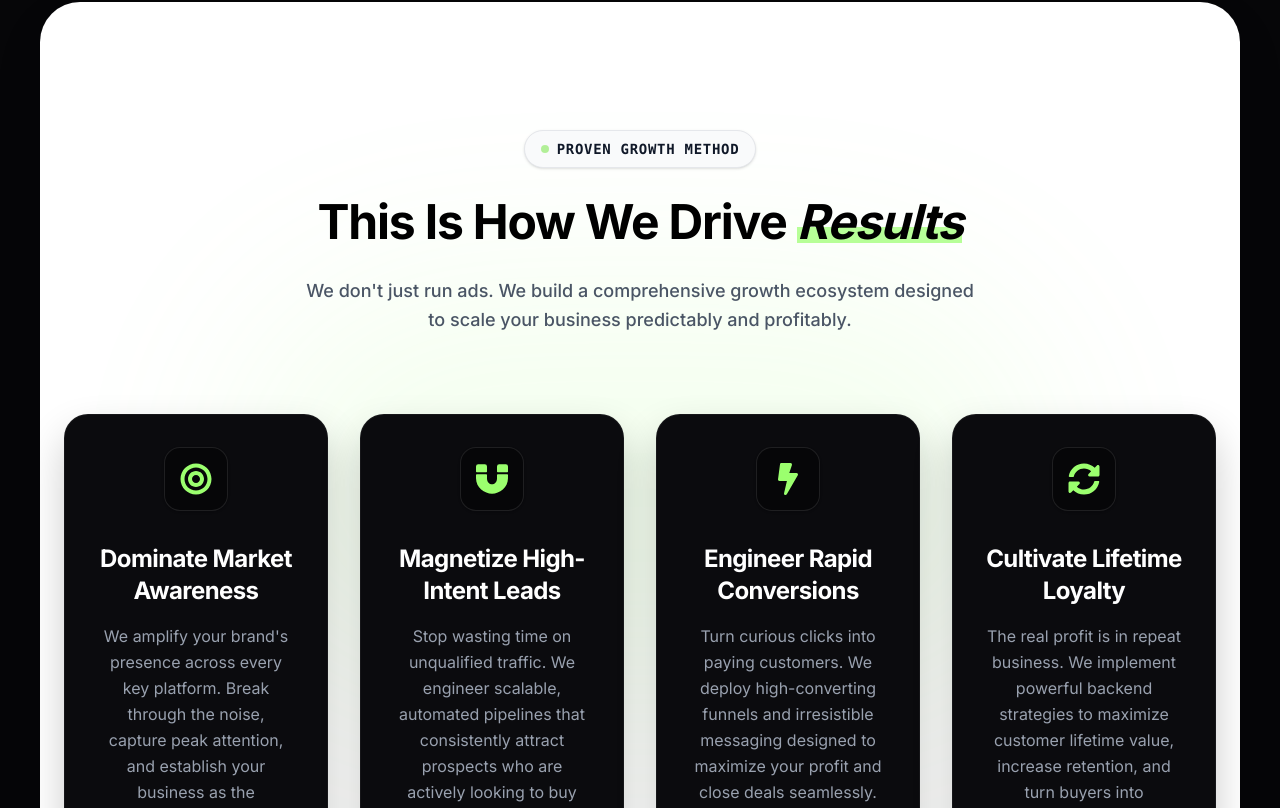
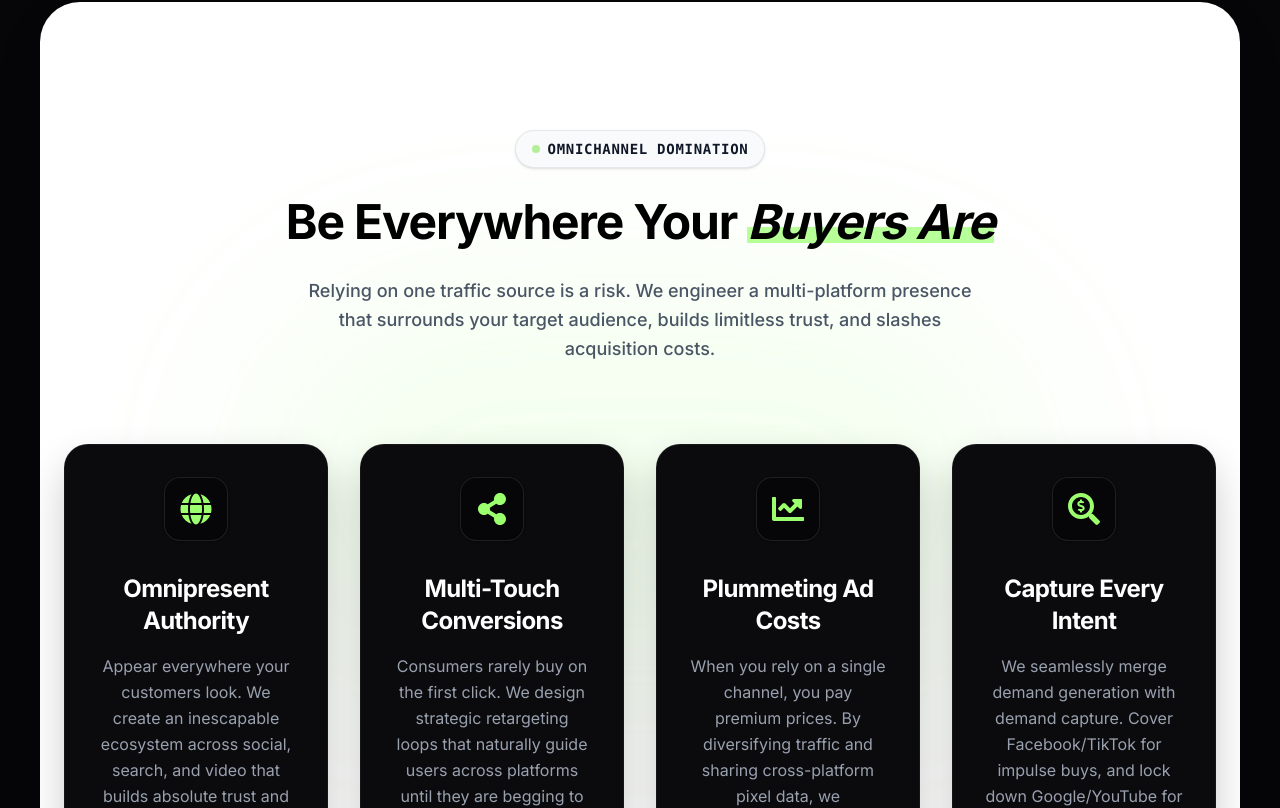
Before and after one commit to einfoengine/ablyart, a Next.js app: page /services/omnichannel-traffic in a window 1280 px wide. Shown: the part 897-1705 px from the top of the page. Built offline with nearby package versions, Linux system fonts and the light colour scheme.

Commit message:
Omnichannel in progress

```diff
--- a/src/components/OmnichannelPageClient.tsx
+++ b/src/components/OmnichannelPageClient.tsx
@@ -6,6 +6,7 @@ import PricingSection from "@/components/PricingSection";
 import TestimonialsSection from "@/components/TestimonialsSection";
 import AgitationSection from "@/components/AgitationSection";
 import ValueFocusSection from "@/components/ValueFocusSection";
+import { FaGlobe, FaShareAlt, FaChartLine, FaSearchDollar } from "react-icons/fa";
 
 function HeroSection() {
   const ref = useRef<HTMLDivElement>(null);
@@ -130,7 +131,34 @@ export default function OmnichannelPageClient() {
         </svg>
       </div>
 
-      <ValueFocusSection />
+      <ValueFocusSection
+        badge="Omnichannel Domination"
+        titleBase="Be Everywhere Your"
+        titleHighlight="Buyers Are"
+        subtitle="Relying on one traffic source is a risk. We engineer a multi-platform presence that surrounds your target audience, builds limitless trust, and slashes acquisition costs."
+        customFeatures={[
+          {
+            title: "Omnipresent Authority",
+            description: "Appear everywhere your customers look. We create an inescapable ecosystem across social, search, and video that builds absolute trust and makes competitors irrelevant.",
+            icon: <FaGlobe size={32} />
+          },
+          {
+            title: "Multi-Touch Conversions",
+            description: "Consumers rarely buy on the first click. We design strategic retargeting loops that naturally guide users across platforms until they are begging to work with you.",
+            icon: <FaShareAlt size={32} />
+          },
+          {
+            title: "Plummeting Ad Costs",
+            description: "When you rely on a single channel, you pay premium prices. By diversifying traffic and sharing cross-platform pixel data, we consistently lower your overall CPA.",
+            icon: <FaChartLine size={32} />
+          },
+          {
+            title: "Capture Every Intent",
+            description: "We seamlessly merge demand generation with demand capture. Cover Facebook/TikTok for impulse buys, and lock down Google/YouTube for direct search intent.",
+            icon: <FaSearchDollar size={32} />
+          }
+        ]}
+      />
       <AgitationSection />
       <PricingSection />
       <TestimonialsSection />
--- a/src/components/ValueFocusSection.tsx
+++ b/src/components/ValueFocusSection.tsx
@@ -4,7 +4,13 @@ import React from "react";
 import { motion } from "framer-motion";
 import { FaBullseye, FaMagnet, FaBolt, FaSyncAlt } from "react-icons/fa";
 
-const features = [
+export type FeatureCardProps = {
+  title: string;
+  description: string;
+  icon: React.ReactNode;
+};
+
+const defaultFeatures: FeatureCardProps[] = [
   {
     title: "Dominate Market Awareness",
     description: "We amplify your brand's presence across every key platform. Break through the noise, capture peak attention, and establish your business as the undeniable industry authority.",
@@ -27,7 +33,21 @@ const features = [
   }
 ];
 
-export default function ValueFocusSection() {
+export type ValueFocusSectionProps = {
+  badge?: string;
+  titleBase?: string;
+  titleHighlight?: string;
+  subtitle?: string;
+  customFeatures?: FeatureCardProps[];
+};
+
+export default function ValueFocusSection({
+  badge = "Proven Growth Method",
+  titleBase = "This Is How We Drive",
+  titleHighlight = "Results",
+  subtitle = "We don't just run ads. We build a comprehensive growth ecosystem designed to scale your business predictably and profitably.",
+  customFeatures = defaultFeatures,
+}: ValueFocusSectionProps) {
   return (
     <div className="w-full z-10 relative flex flex-col items-center">
       {/* WHITE CARD AREA */}
@@ -48,19 +68,19 @@ export default function ValueFocusSection() {
             >
                <div className="inline-flex items-center gap-2 px-4 py-2 rounded-full border border-gray-200 bg-gray-50 mb-6 shadow-sm">
                  <div className="w-2 h-2 rounded-full bg-[var(--accent-dim)] animate-pulse"></div>
-                 <span className="text-sm font-semibold tracking-wider text-gray-900 uppercase font-mono">Proven Growth Method</span>
+                 <span className="text-sm font-semibold tracking-wider text-gray-900 uppercase font-mono">{badge}</span>
                </div>
                <h2 className="text-4xl md:text-5xl font-bold mb-6 tracking-tight leading-tight text-black">
-                 This Is How We Drive <span className="relative z-10 whitespace-nowrap"><span className="absolute inset-x-0 bottom-2 top-auto h-4 bg-[var(--accent)] -z-10 opacity-70"></span><span className="italic">Results</span></span>
+                 {titleBase} <span className="relative z-10 whitespace-nowrap"><span className="absolute inset-x-0 bottom-2 top-auto h-4 bg-[var(--accent)] -z-10 opacity-70"></span><span className="italic">{titleHighlight}</span></span>
                </h2>
                <p className="text-gray-600 max-w-2xl mx-auto text-lg leading-relaxed inline-block font-medium">
-                 We don't just run ads. We build a comprehensive growth ecosystem designed to scale your business predictably and profitably.
+                 {subtitle}
                </p>
             </motion.div>
 
             {/* 4 Boxes Grid */}
             <div className="grid grid-cols-1 md:grid-cols-2 lg:grid-cols-4 gap-6 lg:gap-8">
-              {features.map((feature, index) => (
+              {customFeatures.map((feature, index) => (
                 <motion.div
                   key={index}
                   initial={{ opacity: 0, y: 30 }}
```
